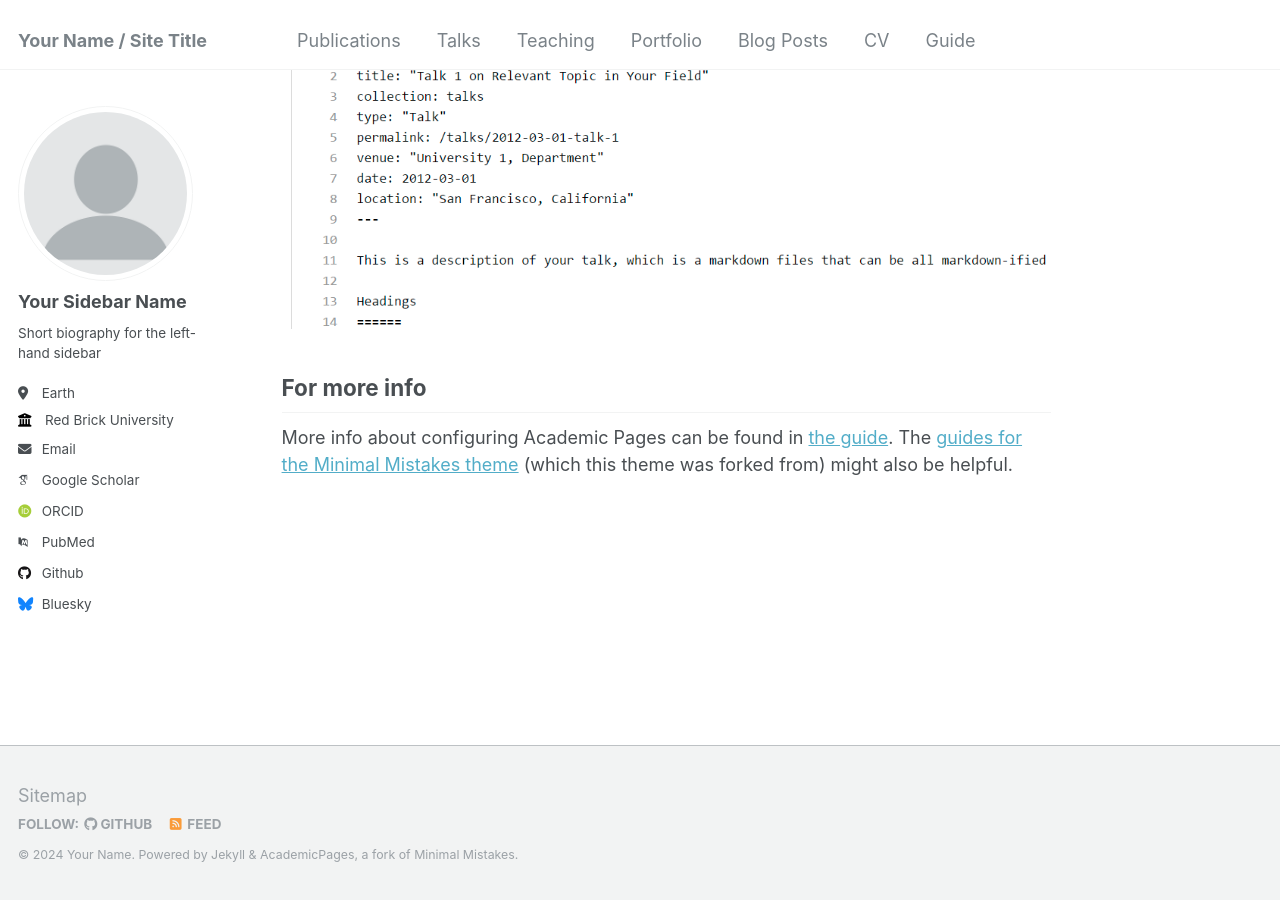
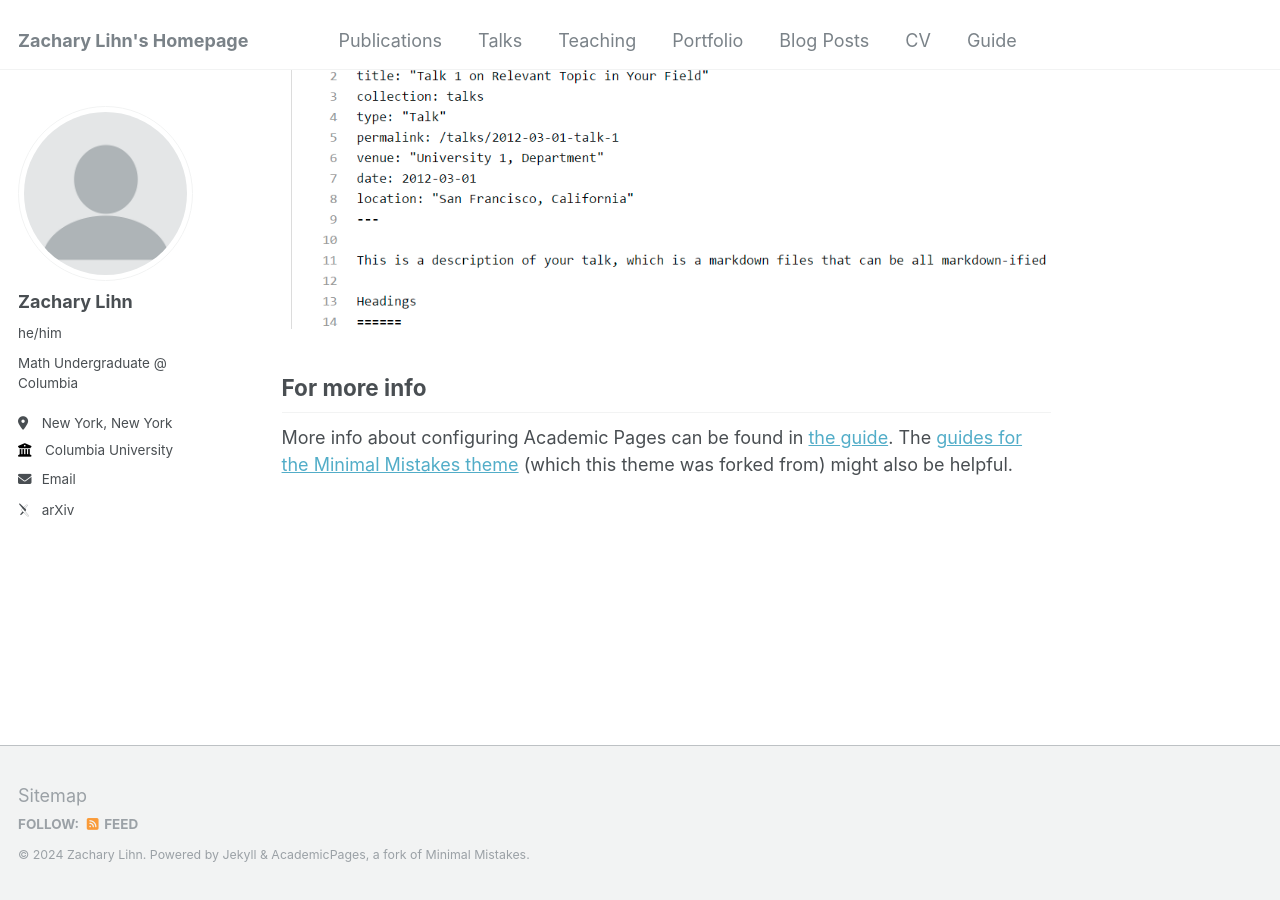
Before and after one commit to zachlihn/zachlihn.github.io, a Jekyll site: the page built from _pages/about.md, in a window 1280 px wide and 900 px high, scrolled down 2660 px. Built offline with Jekyll 4.4.1, drawn with Linux system fonts in a browser that asks for light colours; some web fonts are replaced.

Commit message:
Update _config.yml

```diff
--- a/_config.yml
+++ b/_config.yml
@@ -8,13 +8,13 @@
 
 # Basic Site Settings
 locale                   : "en-US"
-title                    : "Your Name / Site Title"
+title                    : "Zachary Lihn's Homepage"
 title_separator          : "-"
-name                     : &name "Your Name"
-description              : &description "personal description"
-url                      : https://academicpages.github.io # the base hostname & protocol for your site e.g. "https://mmistakes.github.io"
+name                     : &name "Zachary Lihn"
+description              : &description "Math Undergraduate @ Columbia"
+url                      : https://zachlihn.github.io # the base hostname & protocol for your site e.g. "https://mmistakes.github.io"
 baseurl                  : "" # the subpath of your site, e.g. "/blog"
-repository               : "academicpages/academicpages.github.io"
+repository               : "zachlihn.github.io"
 
 # Site Author - The following control what appear as part of the author content on the side bar.
 #               If a field is blank the icon and link will not appear, otherwise it will be shown.
@@ -22,33 +22,33 @@ repository               : "academicpages/academicpages.github.io"
 author:
   # Biographic information
   avatar           : "profile.png"
-  name             : "Your Sidebar Name"
-  pronouns         : # example: "she/her"
-  bio              : "Short biography for the left-hand sidebar"
-  location         : "Earth"
-  employer         : "Red Brick University"
+  name             : "Zachary Lihn"
+  pronouns         : "he/him"
+  bio              : "Math Undergraduate @ Columbia"
+  location         : "New York, New York"
+  employer         : "Columbia University"
   uri              : # URL
-  email            : "none@example.org"
+  email            : "zal2111@columbia.edu"
 
   # Academic websites
-  arxiv            : # URL - Update with the correct link to your profile
-  googlescholar    : "https://scholar.google.com/citations?user=PS_CX0AAAAAJ"
+  arxiv            : "https://arxiv.org/search/math?searchtype=author&query=Lihn,+Z"
+  googlescholar    : #"https://scholar.google.com/citations?user=PS_CX0AAAAAJ"
   impactstory      : # URL
-  orcid            : "http://orcid.org/yourorcidurl"
+  orcid            : #"http://orcid.org/yourorcidurl"
   semantic         : # URL
-  pubmed           : "https://www.ncbi.nlm.nih.gov/pubmed/?term=john+snow"
+  pubmed           : #"https://www.ncbi.nlm.nih.gov/pubmed/?term=john+snow"
   researchgate     : # URL
 
   # Repositories and software development
   bitbucket        : # Username - Update with your username on the site
   codepen          : # Username
   dribbble         : # Username
-  github           : "academicpages"
+  github           : #"academicpages"
   kaggle           : # Username
   stackoverflow    : # User number or user number and name (i.e., use "1" or "1/jeff-atwood")
 
   # Social media
-  bluesky          : "bsky.app" # Replace this with you Bluesky username
+  bluesky          : #"bsky.app" # Replace this with you Bluesky username
   facebook         : # Username
   flickr           : # Username
   foursquare       : # Username
```
